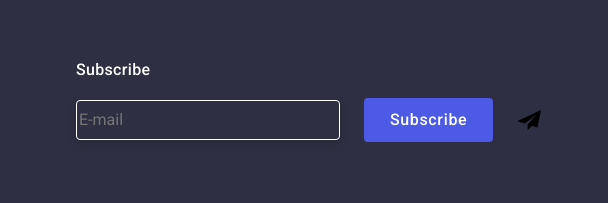
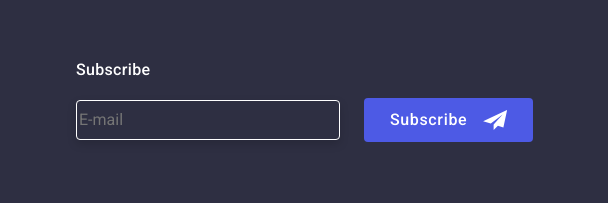
Before and after one commit to Nastia3006/goit-markup-hw-06, a plain HTML site: page index.html in a window 1280 px wide. Shown: the part 2967-3170 px from the top of the page, 672-1280 px from the left. Drawn offline with nearby package versions, Linux system fonts and the light colour scheme.

Commit message:
index.html

```diff
--- a/css/styles.css
+++ b/css/styles.css
@@ -605,6 +605,7 @@ letter-spacing: 0.04em;
 color: var(--white);
 }
 .footer-icon-send {
+  fill: var(--white);
 }
 
 /*Portfolio*/
```
Also changed, not shown: index.html (+2 -1 lines).
